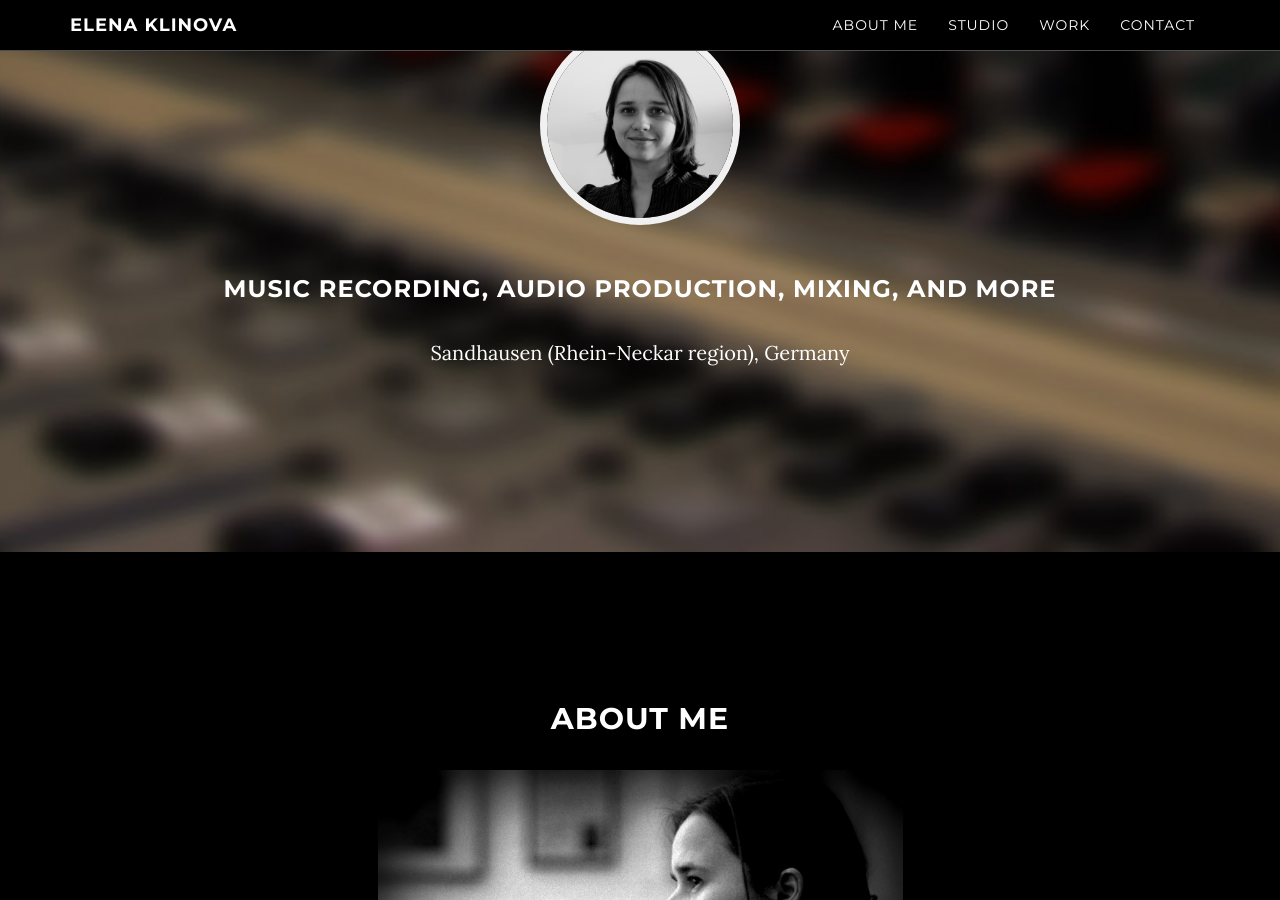
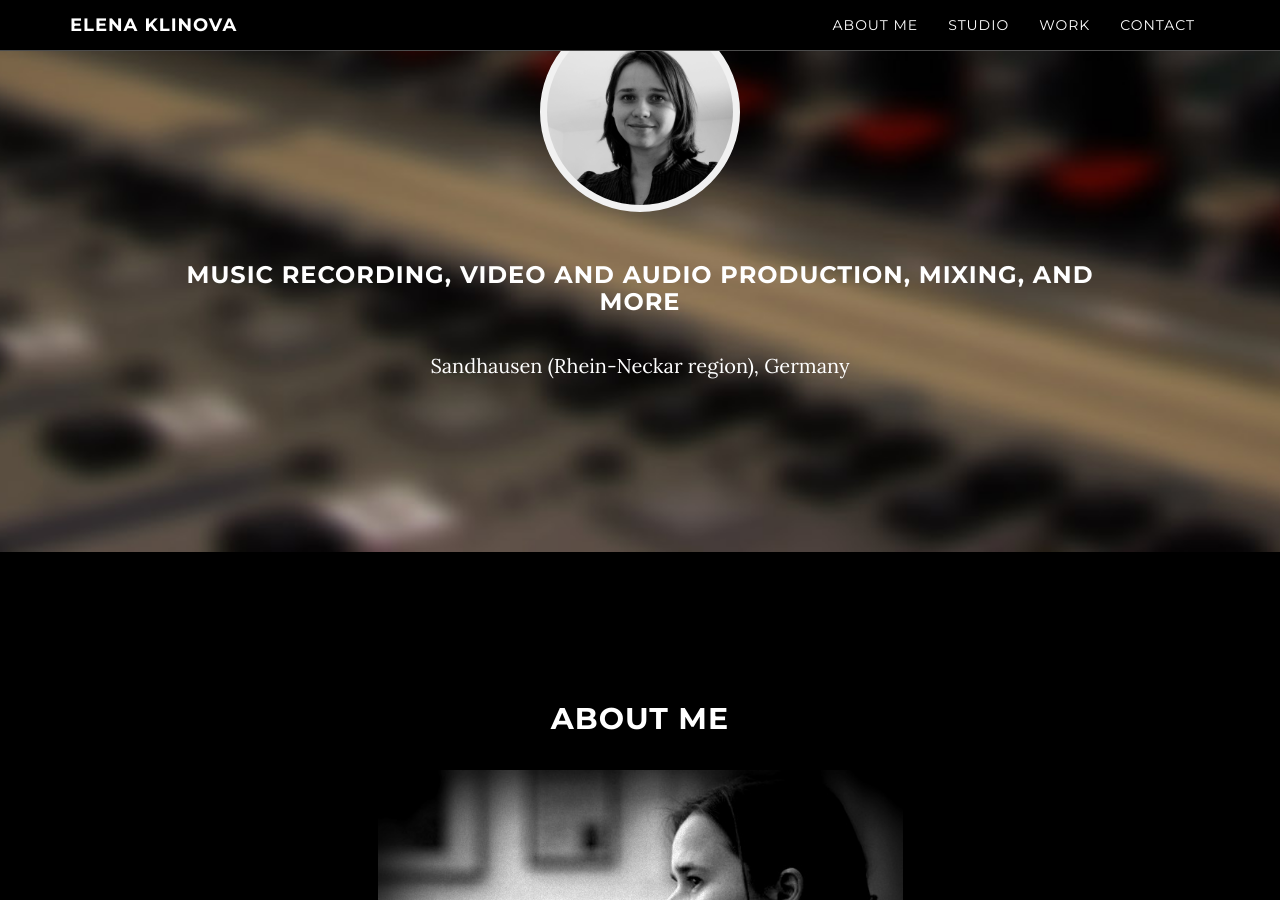
Before and after one commit to klinovp/klinovp, a Jekyll site: the page built from index.html, in a window 1280 px wide and 900 px high, scrolled down 348 px. Built offline with Jekyll 4.4.1, drawn with Linux system fonts in a browser that asks for light colours; nearby versions of some CDN libraries; comment, search, counter and statistics services are not loaded.

Commit message:
Update index.html

```diff
--- a/index.html
+++ b/index.html
@@ -5,5 +5,5 @@ section-type: index
 <!--h2> Elena Klinova </h2-->
 <!--br/-->
 
-<h3>Music recording, audio production, mixing, and more </h3>
+<h3>Music recording, video and audio production, mixing, and more </h3>
 <p style="margin-bottom: 100px">Sandhausen (Rhein-Neckar region), Germany</p>
```
